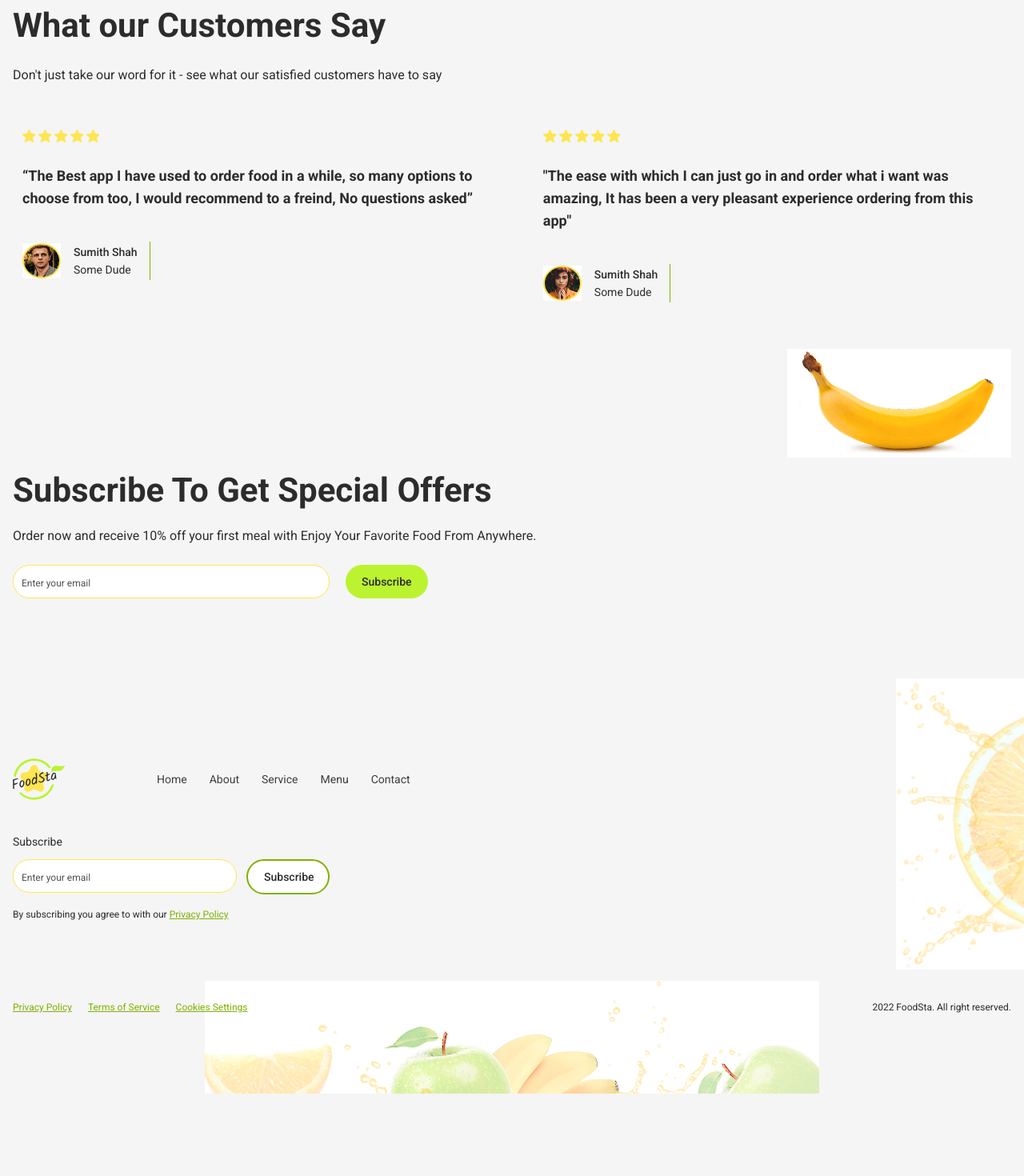
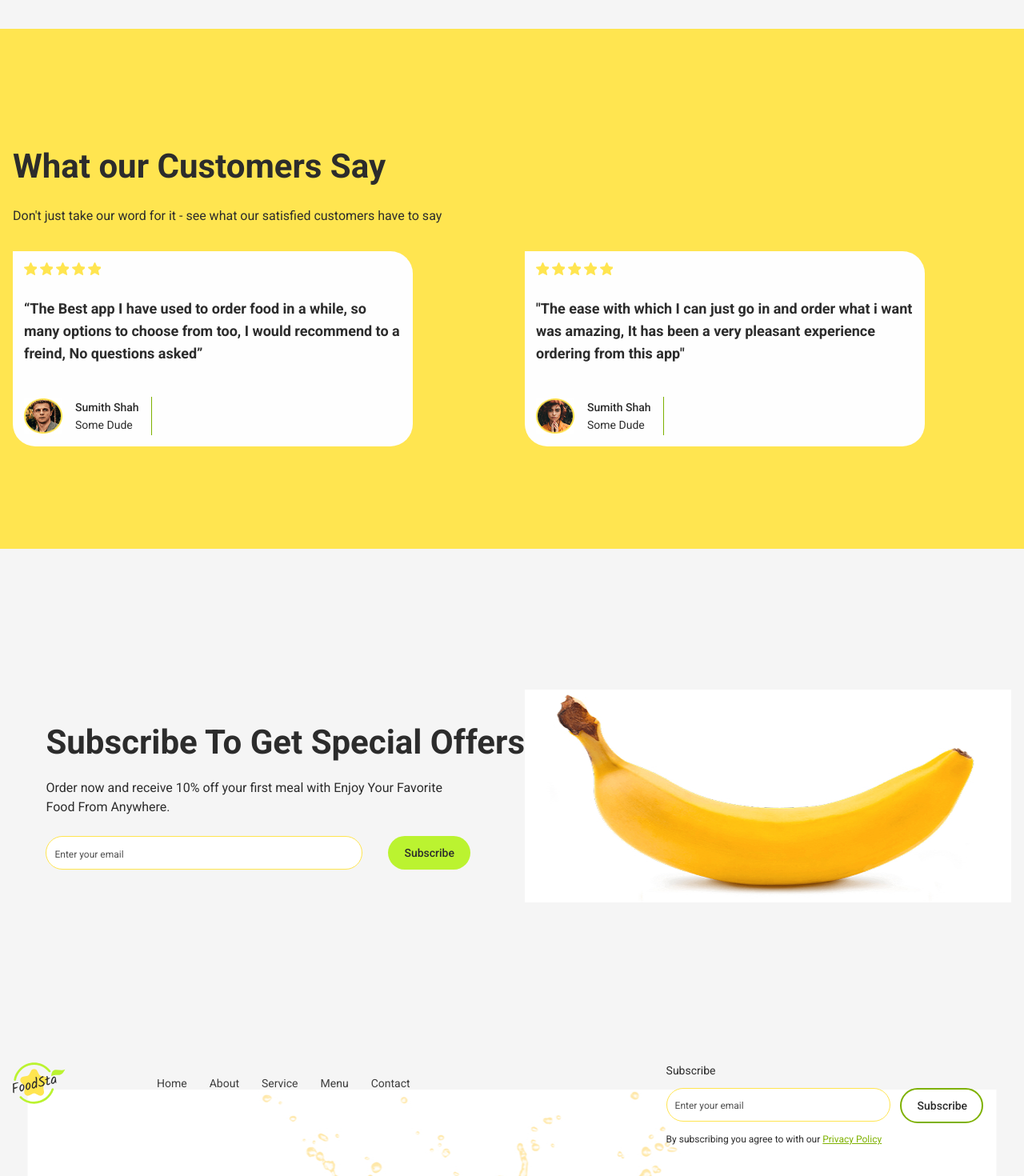
Before and after one commit to Iaroslav-Marchuk/food-sta, a React (Vite) app: page / in a window 1280 px wide. Shown: the part 2731-4201 px from the top of the page at 80% size. Before the commit the page ends 4098 px from the top, so only its background shows below. Built offline with nearby package versions, Linux system fonts and the light colour scheme.

Commit message:
add work

```diff
--- a/src/components/Card/Card.jsx
+++ b/src/components/Card/Card.jsx
@@ -5,12 +5,15 @@ function Card({ img, alt }) {
         items-center
         justify-center
         overflow-hidden
-        md:w-84 md:h-84 md:border-14"
+        md:w-84 md:h-84 md:border-14
+        xl:w-98.5 xl:h-98.5 xl:border-16"
     >
       <img
         src={img}
         alt={alt}
-        className="w-56 h-56 object-cover md:w-67 md:h-67 "
+        className="w-56 h-56 object-cover
+        md:w-67 md:h-67
+        xl:w-79 xl:h-79"
       />
     </div>
   );
--- a/src/components/Review/Review.jsx
+++ b/src/components/Review/Review.jsx
@@ -1,6 +1,10 @@
 function Review({ review, avatar, name, client }) {
   return (
-    <div className="p-2 md:p-3">
+    <div
+      className="p-2
+    md:p-3
+    xl:p-3.5 xl:bg-(--white) xl:w-[500px] xl:rounded-[28px] xl:rounded-tl-none"
+    >
       <div className="mb-7">
         <ul className="flex gap-1">
           <li>
--- a/src/sections/FavoritesSection/FavoritesSection.jsx
+++ b/src/sections/FavoritesSection/FavoritesSection.jsx
@@ -3,12 +3,19 @@ import Layout from '../../components/Layout/Layout.jsx';
 
 function FavoritesSection() {
   return (
-    <section className="mb-30 md:mb-40">
+    <section className="mb-30 md:mb-40 xl:mb-25">
       <Layout>
-        <h2 className="font-bold text-[28px] text-center mb-5 text-(--black) md:text-[42px]">
+        <h2
+          className="font-bold text-[28px] text-center mb-5 text-(--black)
+        md:text-[42px]"
+        >
           Some of Our Favorites
         </h2>
-        <p className="text-sm text-center mb-15 text-(--black) leading-[1.43] md:text-base">
+        <p
+          className="text-sm text-center mb-15 text-(--black) leading-[1.43]
+        md:text-base
+        xl:mb-10"
+        >
           Looking for something delicious?
         </p>
         <CardList />
--- a/src/sections/FooterSection/FooterSection.jsx
+++ b/src/sections/FooterSection/FooterSection.jsx
@@ -5,19 +5,32 @@ import PrivacyList from '../../components/PrivacyList/PrivacyList.jsx';
 
 function FooterSection() {
   return (
-    <Layout className="relative py-15 md:py-25">
+    <Layout
+      className="relative py-15
+    md:py-25"
+    >
       <img
         src="/frame1.jpg"
         alt="green apple"
-        className="absolute left-0 top-33 md:hidden"
+        className="absolute left-0 top-33
+        md:hidden"
       />
       <img
         src="/frame2.jpg"
         alt="orange"
-        className="absolute right-0 top-0 w-26 h-65 md:w-40 md:h-91 "
+        className="absolute right-0 top-0 w-26 h-65
+        md:w-40 md:h-91
+        xl:hidden"
       />
 
-      <div className="flex gap-11.5 mb-10 md:gap-28.5">
+      <div
+        className="md:flex md:flex-col md:gap-10
+      xl:flex-row xl:gap-80 xl:items-start"
+      >
+        <div
+          className="flex gap-11.5 mb-10
+        md:gap-28.5 md:items-center md:mb-0"
+        >
           <a href="./index.html">
             <svg className="w-16.5 h-13">
               <use href="/icons.svg#icon-logo"></use>
@@ -26,6 +39,11 @@ function FooterSection() {
           <Navigation className="flex-col mt-1 pt-1 gap-4 [&>li>a]:py-0 md:flex-row md:gap-7" />
         </div>
 
+        <div
+          className="pb-15
+        md:pb-25
+        xl:flex xl:flex-col xl:pb-20 xl:justify-start"
+        >
           <span className="mb-3 inline-block text-medium text-sm text-(--black)">
             Subscribe
           </span>
@@ -43,12 +61,15 @@ function FooterSection() {
               Subscribe
             </button>
           </div>
-      <p className="text-[10px] text-(--black) mb-15 inline-block md:text-xs md:mb-25">
+          <p className="text-[10px] text-(--black) inline-block md:text-xs">
             By subscribing you agree to with our{' '}
             <span className="inline-block text-(--dark-green) underline cursor-pointer">
               Privacy Policy
             </span>
           </p>
+        </div>
+      </div>
+
       <div className="flex flex-col gap-10 text-center md:flex-row md:justify-between">
         <PrivacyList />
         <p className="block text-[10px] text-(--black) md:text-xs">
@@ -66,6 +87,11 @@ function FooterSection() {
         alt="fuits gruop"
         className="hidden md:block md:absolute md:bottom-0 md:left-1/2 md:-translate-x-1/2 md:-z-10"
       />
+      <img
+        src="/frame5.jpg"
+        alt="fuits gruop"
+        className="hidden xl:block xl:absolute xl:bottom-0 xl:left-1/2 xl:-translate-x-1/2 xl:-z-10"
+      />
     </Layout>
   );
 }
--- a/src/sections/ReviewSection/ReviewSection.jsx
+++ b/src/sections/ReviewSection/ReviewSection.jsx
@@ -3,7 +3,11 @@ import Review from '../../components/Review/Review.jsx';
 
 function ReviewSection() {
   return (
-    <section className="mb-4 md:mb-11.5">
+    <section
+      className="mb-4
+    md:mb-11.5
+    xl:mb-44 xl:bg-(--yellow-main) xl:pt-35 xl:pb-32"
+    >
       <Layout>
         <h2
           className="font-bold text-[28px] mb-5 text-(--black)
@@ -13,12 +17,17 @@ function ReviewSection() {
         </h2>
         <p
           className="text-sm mb-8 text-(--black) leading-[1.43]
-        md:text-base md:mb-11"
+        md:text-base md:mb-11
+        xl:mb-8"
         >
           Don't just take our word for it - see what our satisfied customers
           have to say
         </p>
-        <div className="flex flex-col gap-6 md:flex-row md:gap-8">
+        <div
+          className="flex flex-col gap-6 md:flex-row
+        md:gap-8
+        xl:gap-35"
+        >
           <Review
             review={
               '“The Best app I have used to order food in a while, so many options to choose from too, I would recommend to a freind, No questions asked”'
--- a/src/sections/SubscribeSection/SubscribeSection.jsx
+++ b/src/sections/SubscribeSection/SubscribeSection.jsx
@@ -4,23 +4,34 @@ import Layout from '../../components/Layout/Layout.jsx';
 function SubscribeSection() {
   return (
     <section className="mb-15 md:mb-25">
-      <Layout>
+      <Layout className="xl:flex xl:flex-row-reverse xl:items-center">
         <img
           src="/banan.jpg"
           alt="banan"
-          className="w-full h-18 mb-4 md:w-70 md:h-34 md:ml-auto"
+          className="w-40 h-18 mb-4 mx-auto
+          md:w-70 md:h-34 md:mx-0 md:ml-auto
+          xl:w-[608px] xl:h-[266px] xl:m-0"
         />
+        <div>
           <h2
             className="font-bold text-[28px] mb-5 text-(--black) leading-[1.2]
         md:text-[42px]"
           >
             Subscribe To Get Special Offers
           </h2>
-        <p className="text-sm text-(--black) mb-10 md:text-base md:mb-6">
-          Order now and receive 10% off your first meal with Enjoy Your Favorite
-          Food From Anywhere.
+          <p
+            className="text-sm text-(--black) mb-10
+          md:text-base md:mb-6
+          xl:w-[532px]"
+          >
+            Order now and receive 10% off your first meal with Enjoy Your
+            Favorite Food From Anywhere.
           </p>
-        <div className="flex flex-col gap-5 md:flex-row">
+          <div
+            className="flex flex-col gap-5
+          md:flex-row
+          xl:gap-8"
+          >
             <input
               type="text"
               placeholder="Enter your email"
@@ -35,6 +46,7 @@ function SubscribeSection() {
               Subscribe
             </button>
           </div>
+        </div>
       </Layout>
     </section>
   );
```
Also changed, not shown: public/frame5.jpg (added). Lines whose indentation alone changed are shown as unchanged.
